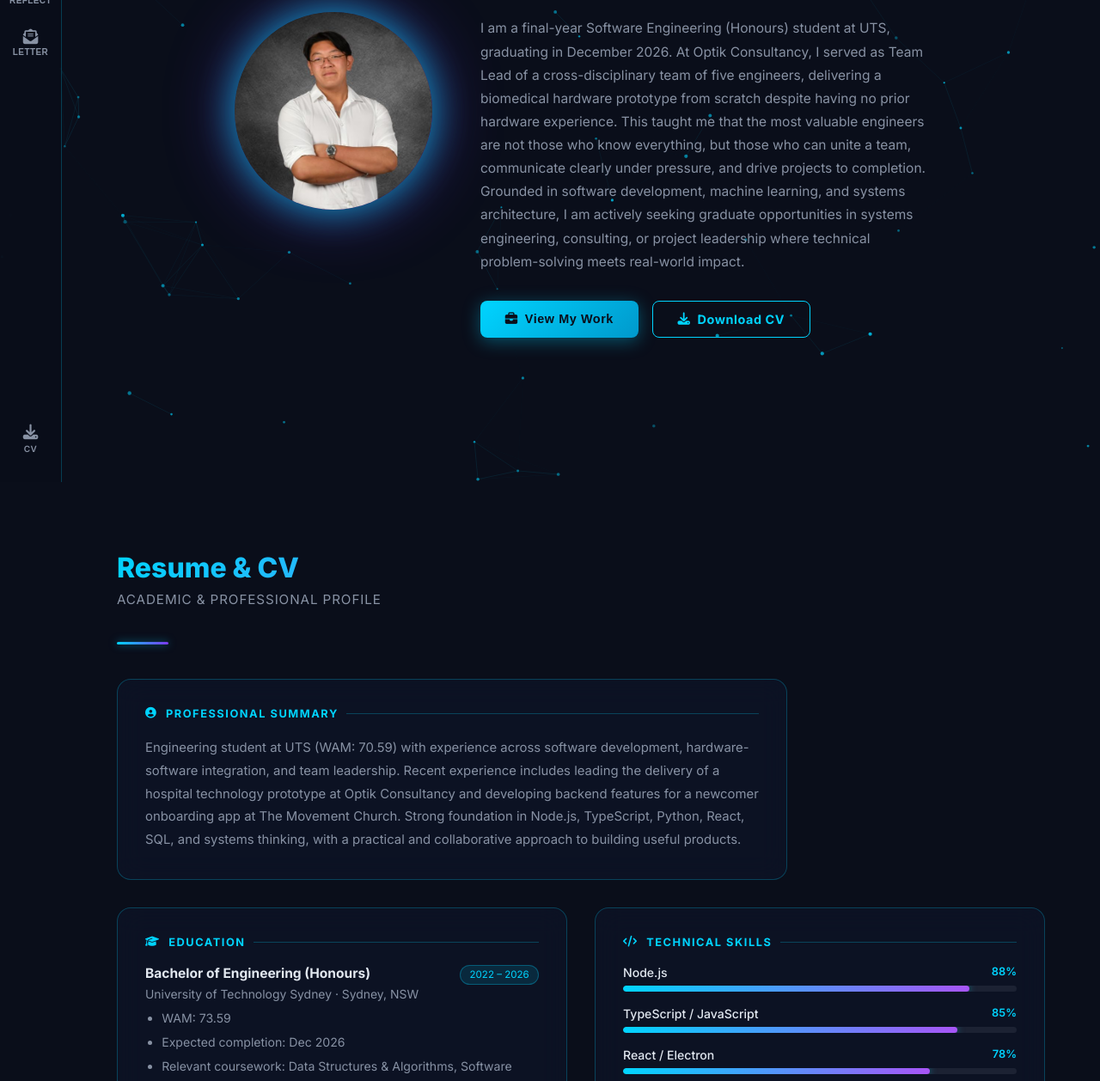
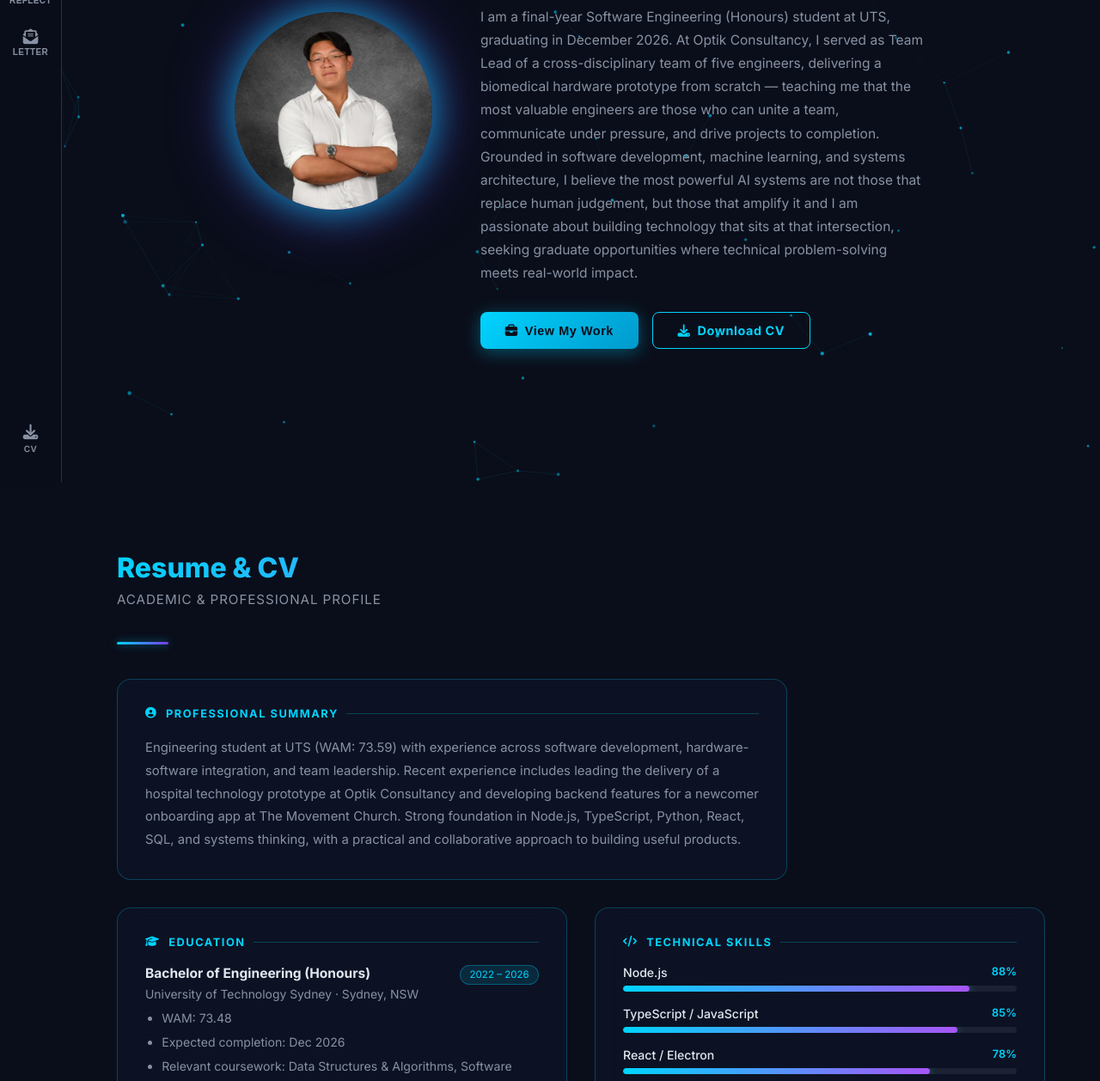
Before and after one commit to Sminkid/PER-E-portfolio-, a plain HTML site: page index.html in a window 1280 px wide. Shown: the part 239-1497 px from the top of the page at 86% size. Drawn offline with Linux system fonts and the light colour scheme.

Commit message:
Adjusted

```diff
--- a/index.html
+++ b/index.html
@@ -106,11 +106,7 @@
         </p>
 
         <p class="home-bio">
-          I am a final-year Software Engineering (Honours) student at UTS, graduating in December 2026. At Optik Consultancy,
-          I served as Team Lead of a cross-disciplinary team of five engineers, delivering a biomedical hardware prototype from scratch despite having no prior hardware experience.
-          This taught me that the most valuable engineers are not those who know everything, but those who can unite a team, communicate clearly under pressure, and drive projects to completion.
-          Grounded in software development, machine learning, and systems architecture,
-          I am actively seeking graduate opportunities in systems engineering, consulting, or project leadership where technical problem-solving meets real-world impact.
+          I am a final-year Software Engineering (Honours) student at UTS, graduating in December 2026. At Optik Consultancy, I served as Team Lead of a cross-disciplinary team of five engineers, delivering a biomedical hardware prototype from scratch — teaching me that the most valuable engineers are those who can unite a team, communicate under pressure, and drive projects to completion. Grounded in software development, machine learning, and systems architecture, I believe the most powerful AI systems are not those that replace human judgement, but those that amplify it and I am passionate about building technology that sits at that intersection, seeking graduate opportunities where technical problem-solving meets real-world impact.
         </p>
 
         <div class="cta-buttons">
@@ -138,7 +134,7 @@
     <div class="glass-card fade-in" style="margin-bottom:2rem; max-width:780px;">
       <p class="resume-block-title"><i class="fa-solid fa-circle-user"></i> Professional Summary</p>
       <p style="color:var(--text-muted); line-height:1.8; font-size:0.93rem;">
-        Engineering student at UTS (WAM: 70.59) with experience across software development,
+        Engineering student at UTS (WAM: 73.59) with experience across software development,
         hardware-software integration, and team leadership. Recent experience includes leading the
         delivery of a hospital technology prototype at Optik Consultancy and developing backend
         features for a newcomer onboarding app at The Movement Church. Strong foundation in
@@ -163,7 +159,7 @@
             <p class="tl-sub">University of Technology Sydney · Sydney, NSW</p>
             <div class="tl-body">
               <ul>
-                <li>WAM: 73.59</li>
+                <li>WAM: 73.48</li>
                 <li>Expected completion: Dec 2026</li>
                 <li>Relevant coursework: Data Structures &amp; Algorithms, Software Architecture, Embedded Systems, Interaction Design, Web Development, Database Programming, Real-Time Operating Systems</li>
               </ul>
@@ -178,7 +174,7 @@
           <div class="timeline-entry">
             <div class="tl-header">
               <span class="tl-title">Team Lead</span>
-              <span class="tl-badge">Nov 2025 – Feb 2026</span>
+              <span class="tl-badge">Nov 2025 – Present</span>
             </div>
             <p class="tl-sub">Optik Consultancy · Botany, NSW</p>
             <div class="tl-body">
```
